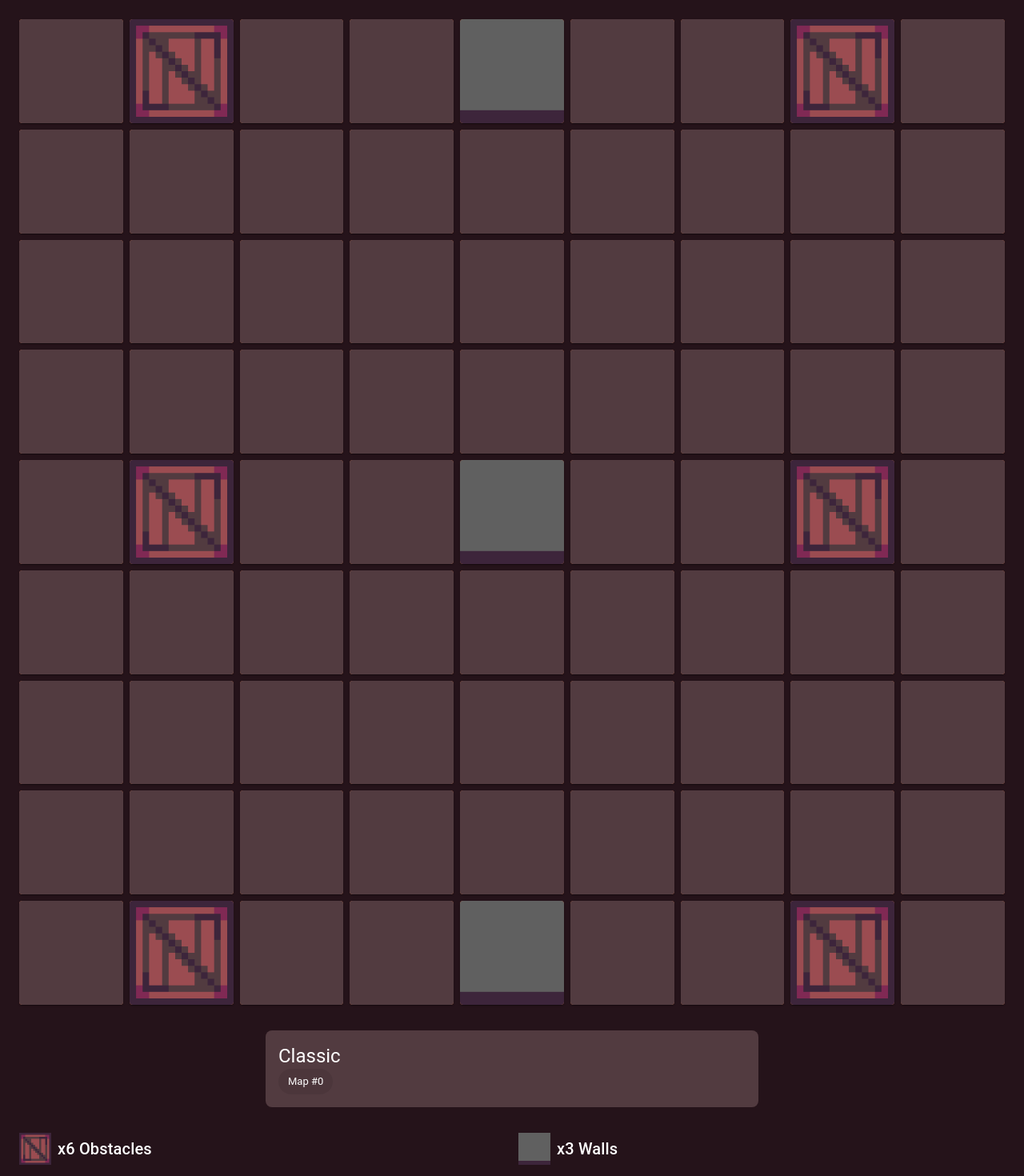
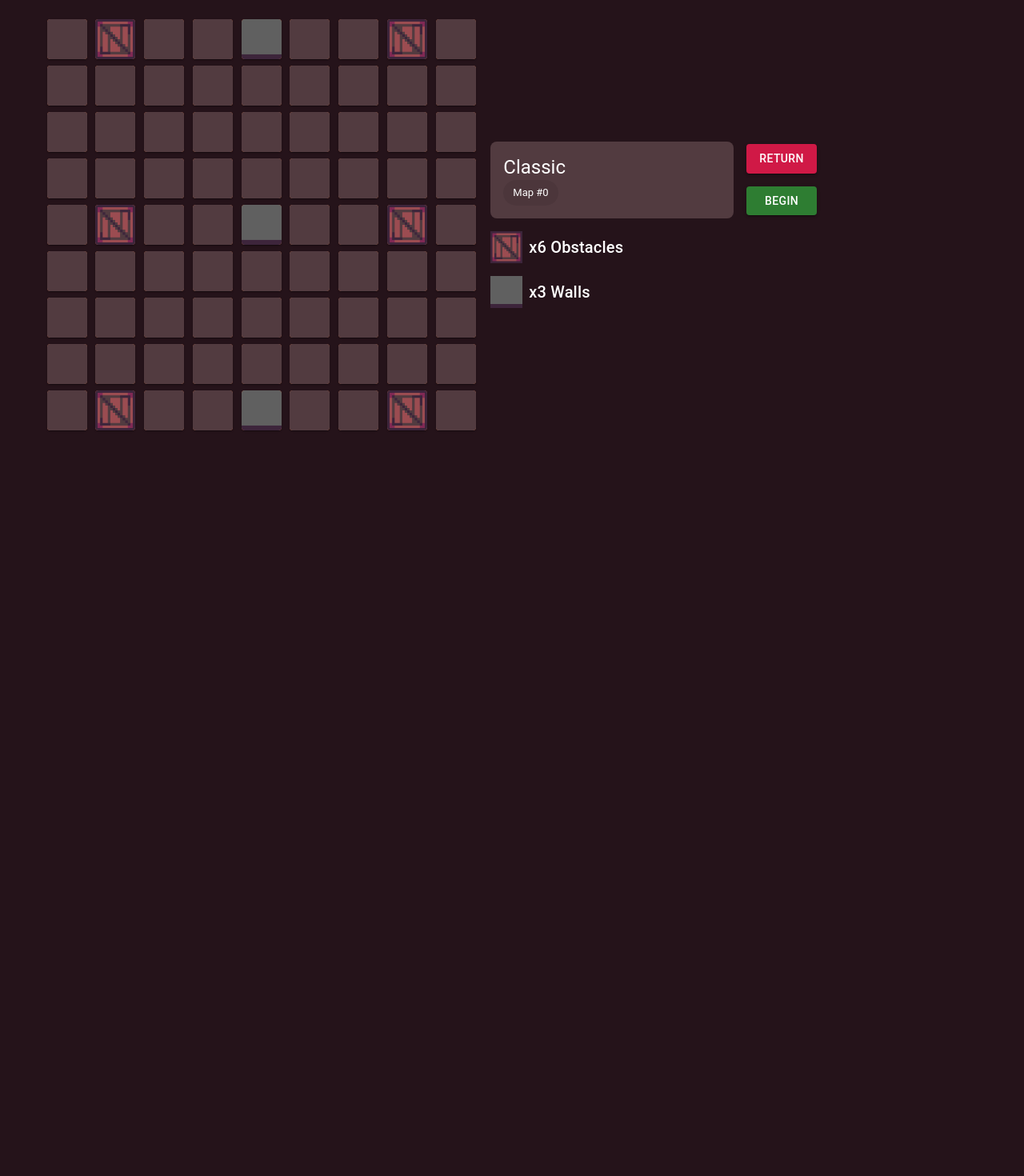
Before and after one commit to erik-lance/Cataclysm-Digital-Companion, a Next.js app: page /map/0 in a window 1280 px wide. Shown: the top 1470 px of the page at 80% size. After the commit the page ends 800 px from the top, so only its background shows below. Built offline with nearby package versions, Linux system fonts and the light colour scheme.

Commit message:
Adjusted more landscape and portrait modes for maps

```diff
--- a/src/pages/map/[id].tsx
+++ b/src/pages/map/[id].tsx
@@ -46,25 +46,36 @@ export default function Map() {
     }, [mapNum]);
 
     return <>
-            <Grid container direction="column" justifyContent="center" alignItems="center"
-                spacing={4} p={3}
+            <Grid container direction="row" justifyContent="center" spacing={2} p={3}
+                columns={15}
             >
                 {/* A Grid of 9x9 filled based on map_data tile */}
                 {/* Grab the "tile" int and provide tile based on value */}
                 {/* (0 - floor, 1- crate, 2 - wall) */}
-                <Grid item container spacing={1} columns={9}>
+                <Grid item container spacing={1} columns={9}
+                    direction="row"
+                    justifyContent="center"
+                    alignItems="center"
+                    sx={{ borderRadius: 2 }}
+                    xl={4} lg={4} md={4} sm={4} xs={9}
+                >
                     {/* If selectedMap is null, don't print */}
                     {selectedMap && selectedMap.tiles.map((row, rowIndex) => (
                         row.map((tile, tileIndex) => (
                             <Grid item lg={1} md={1} sm={1} xs={1}
                                 key={rowIndex * 9 + tileIndex}
                             >
-                                <Card>
+                                <Card
+                                    sx={{
+                                        width: { xl: 75, lg: 50, md: 30 },
+                                    }}
+                                >
                                     <CardActionArea>
                                         <CardMedia
                                             component="img"
                                             image={`/tiles/${tile_translator(tile)}.png`}
-                                            alt={tile_translator(tile)} />
+                                            alt={tile_translator(tile)}
+                                            />
                                     </CardActionArea>
                                 </Card>
                             </Grid>
@@ -73,15 +84,17 @@ export default function Map() {
                 </Grid>
 
                 {/* Display map name and number of obstacles and walls to place */}
-                <Grid item container
-                    direction="row"
+                {/* Must be on right side of map when landscape */}
+                <Grid item container columns={6}
+                    direction="column"
                     justifyContent="center"
                     alignItems="center"
-                    sx={{ borderRadius: 2 }}
-                    columns={12}
+                    spacing={2}
+                    xl={3} lg={3} md={3} sm={3} xs={12}
                 >
+                        {/* Map Name */}
                         <Grid item container
-                        justifyContent="center"
+                            justifyContent={{ xs: 'center', sm: 'center', md: 'flex-start', lg: 'flex-start', xl: 'flex-start'}}
                             alignItems="center"
                         >
                             <Box
@@ -95,37 +108,68 @@ export default function Map() {
                                 <Typography variant="h5"> {selectedMap?.name} </Typography>
                                 <Chip label={`Map #${mapNum}`} />
                             </Box>
+
+                            {/* Show Return and Begin buttons if screen is large here */}
+                            <Grid item display={{ md: 'flex', lg: 'flex', xs: 'none', sm: 'none', xl:'none'}} ml={2}>
+                                <Stack spacing={2}>
+                                    <Button
+                                        variant="contained"
+                                        color="primary"
+                                        href="/maps"
+                                    >
+                                        Return
+                                    </Button>
+
+                                    <Button
+                                        variant="contained"
+                                        color="success"
+                                        href="/game"
+                                        >
+                                        Begin
+                                    </Button>
+                                </Stack>
+
+                            </Grid>
                         </Grid>
 
+                        {/* Map Parts */}
                         <Grid item container
-                        justifyContent="center"
-                        alignItems="center"
+                            direction="row"
                             spacing={2}
                             sx={{ borderRadius: 2 }}
-                        columns={2}
-                        mt={2}
+                            columns={3}
                         >
-                        <Grid item lg={1} md={1} sm={1} xs={2} >
+                            {/* Spacing that shows up when screen is small */}
+                            {/* This is to center the main content */}
+                            <Grid item columns={1} xs sm display={{md: 'none', lg: 'none'}} />
+
+                            {/* Main Content */}
+                            <Grid item>
+                                <Stack spacing={2}>
                                     <Stack direction="row" spacing={1} alignItems="center">
                                         <Avatar src="/tiles/crate.png" variant="square" />
                                         <Typography variant="h6">x{numObstacles} Obstacles</Typography>
                                     </Stack>
-                        </Grid>
-                        <Grid item lg={1} md={1} sm={1} xs={2} >
                                     <Stack direction="row" spacing={1} alignItems="center">
                                         <Avatar src="/tiles/wall.png" variant="square" />
                                         <Typography variant="h6">x{numWalls} Walls</Typography>
                                     </Stack>
+                                </Stack>
                             </Grid>
-                    </Grid>
+
+                            {/* Spacing that shows up when screen is small */}
+                            {/* This is to center the main content */}
+                            <Grid item columns={1} xs sm display={{md: 'none', lg: 'none'}} />
 
                         </Grid>
 
                         <Grid item container
+                            display={{ md: 'none', lg: 'none', xl: 'flex'}}
                             direction="row"
-                    justifyContent="center"
+                            justifyContent={{ xs: 'center', sm: 'center', md: 'flex-start', lg: 'flex-start', xl: 'flex-start'}}
                             alignItems="center"
                             spacing={2}
+                            mt={1}
                         >
                             <Grid item>
                                 <Button
@@ -147,6 +191,8 @@ export default function Map() {
                                 </Button>
                             </Grid>
                         </Grid>
+                </Grid>
+
 
             </Grid>
     </>
```
Lines whose indentation alone changed are shown as unchanged.
